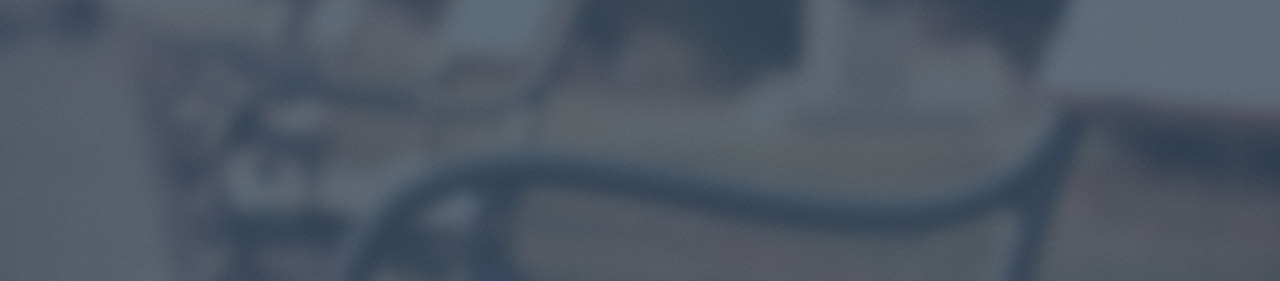
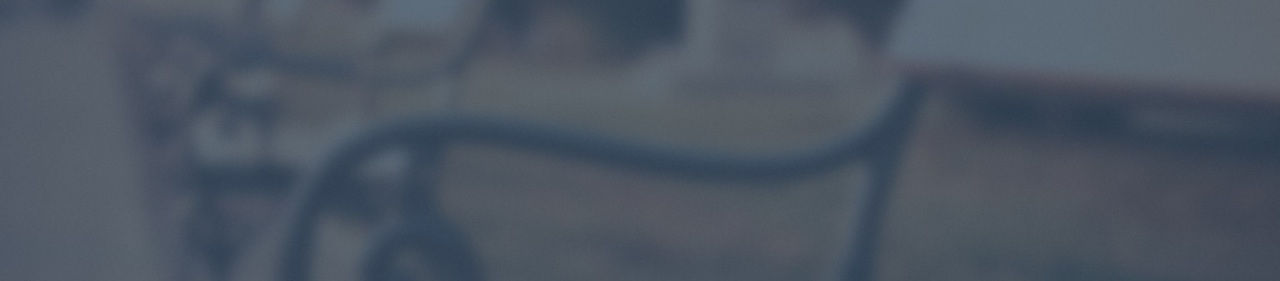
Before and after one commit to artakyervandyan/demo-project-axit, a plain HTML site: page index.html in a window 1280 px wide. Shown: the part 112-393 px from the top of the page. Drawn offline with nearby package versions, Linux system fonts and the light colour scheme.

Commit message:
Update main.css

```diff
--- a/css/main.css
+++ b/css/main.css
@@ -28,7 +28,8 @@ p {
 }
 .header_container {
 	background: url("../images/bg.jpg") no-repeat;
-	/*height: 880px;*/
+	background-size:100%;
+
 }
 /*Header*/
 .header {
```
